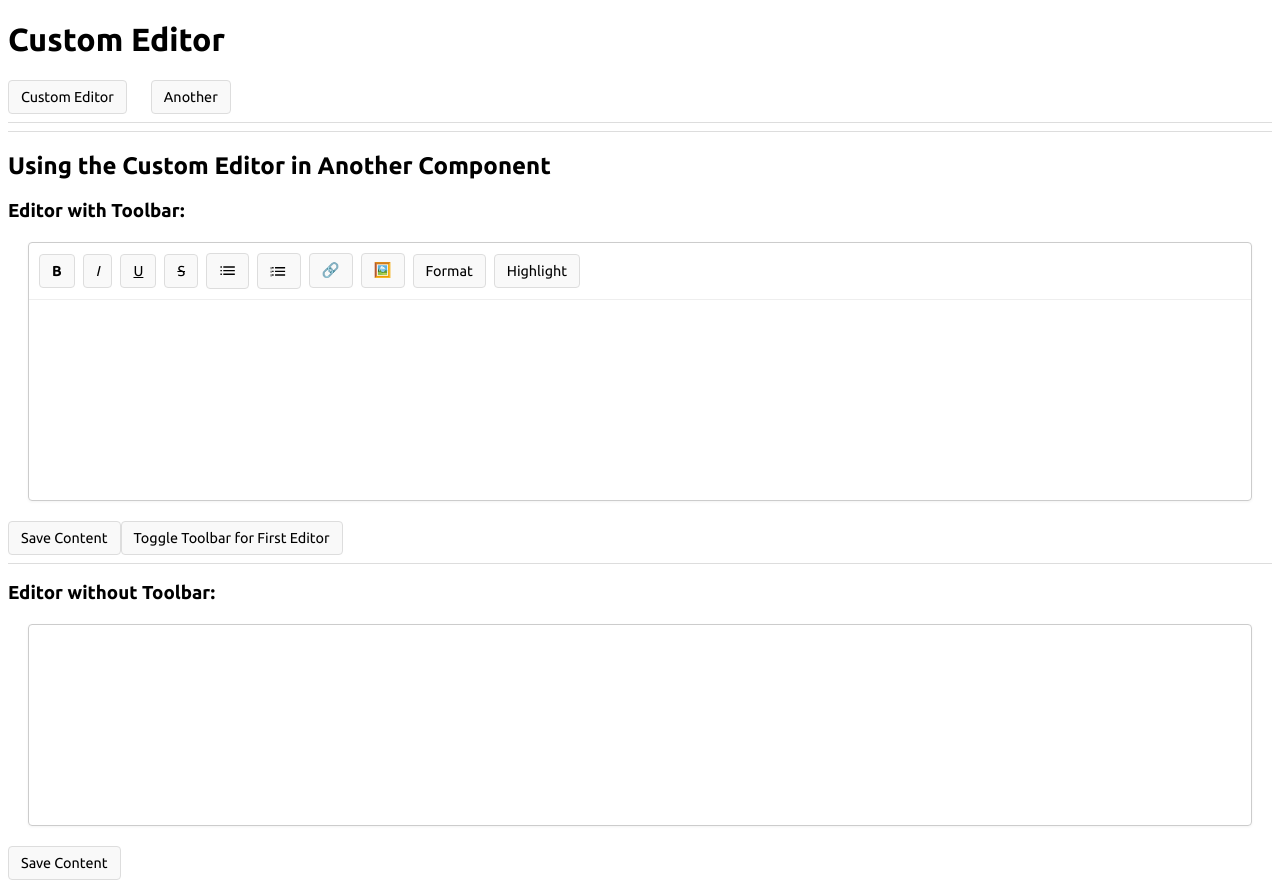
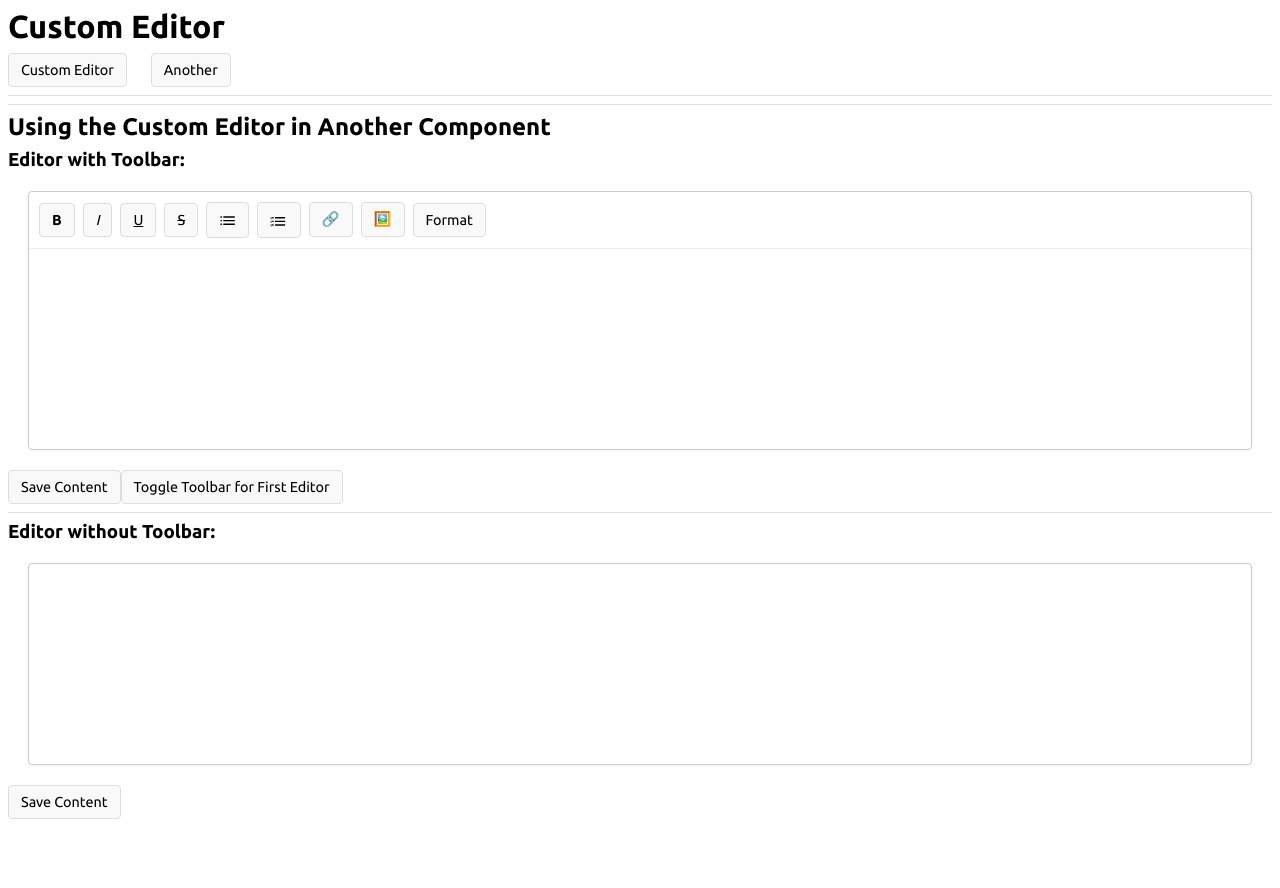
Before and after one commit to developedbyrk/custom-editor, an Angular app: page /another in a window 1280 px wide. After the commit the page ends 827 px from the top, so only its background shows below. Built offline with nearby package versions, Linux system fonts and the light colour scheme.

Commit message:
highlight button commented form toolbar, not highlighted in output content

```diff
--- a/src/app/custom-editor/custom-editor.component.html
+++ b/src/app/custom-editor/custom-editor.component.html
@@ -30,7 +30,7 @@
         <button (click)="applyBlockFormat('div')">Generic Block</button>
       </div>
     </div>
-    <button (click)="applyFormat('hiliteColor', 'yellow')">Highlight</button>
+    <!-- <button (click)="applyFormat('hiliteColor', 'yellow')">Highlight</button> -->
   </div>
   <div class="editable-area" contenteditable="true" #editor></div>
 </div>
--- a/src/styles.scss
+++ b/src/styles.scss
@@ -4,6 +4,13 @@
 
 body {
   font-family: "Ubuntu", sans-serif;
+}
+
+h1,
+h2,
+h3,
+p {
+  margin-block: 0 8px;
 }
 
 input,
```
